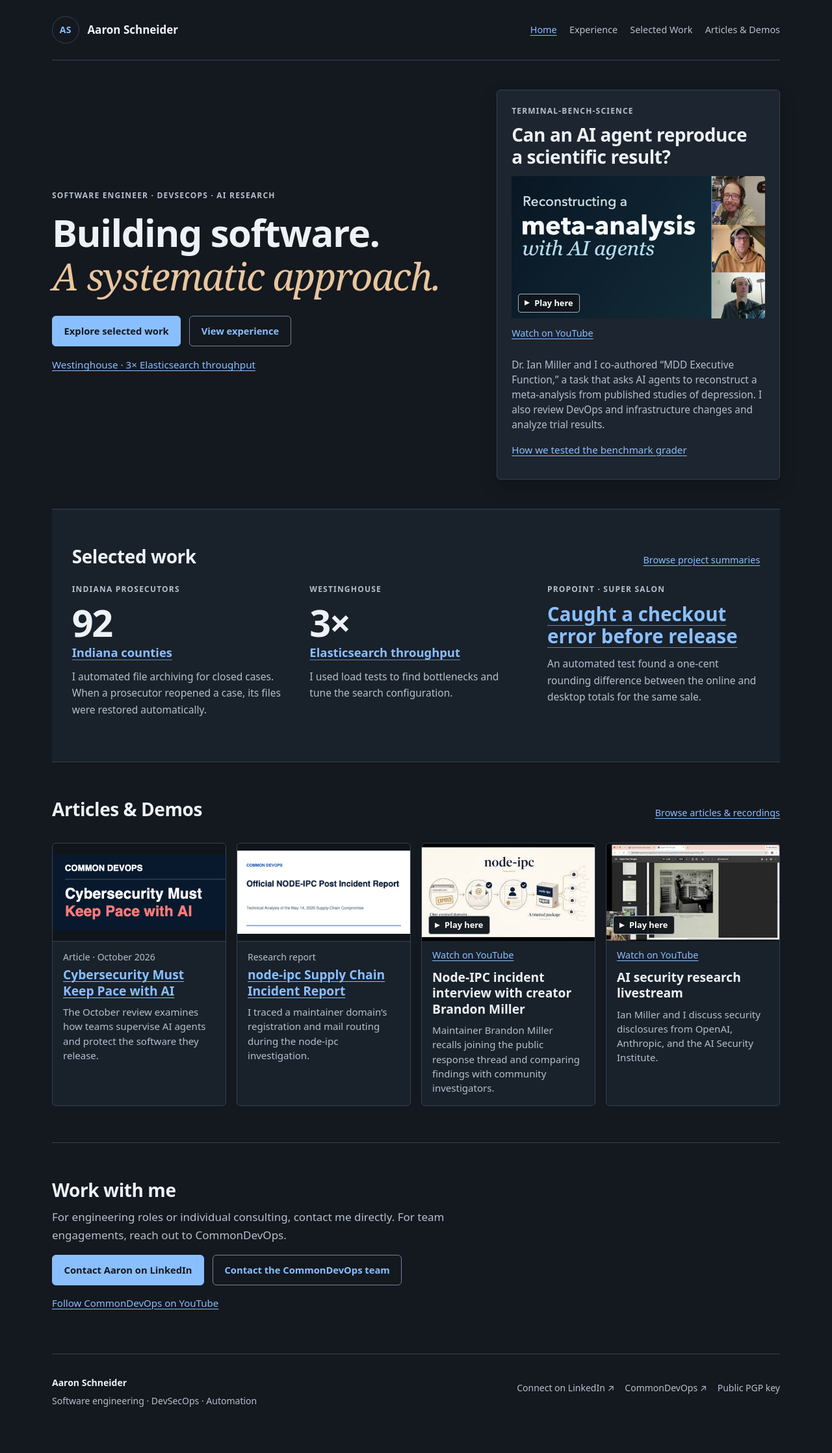
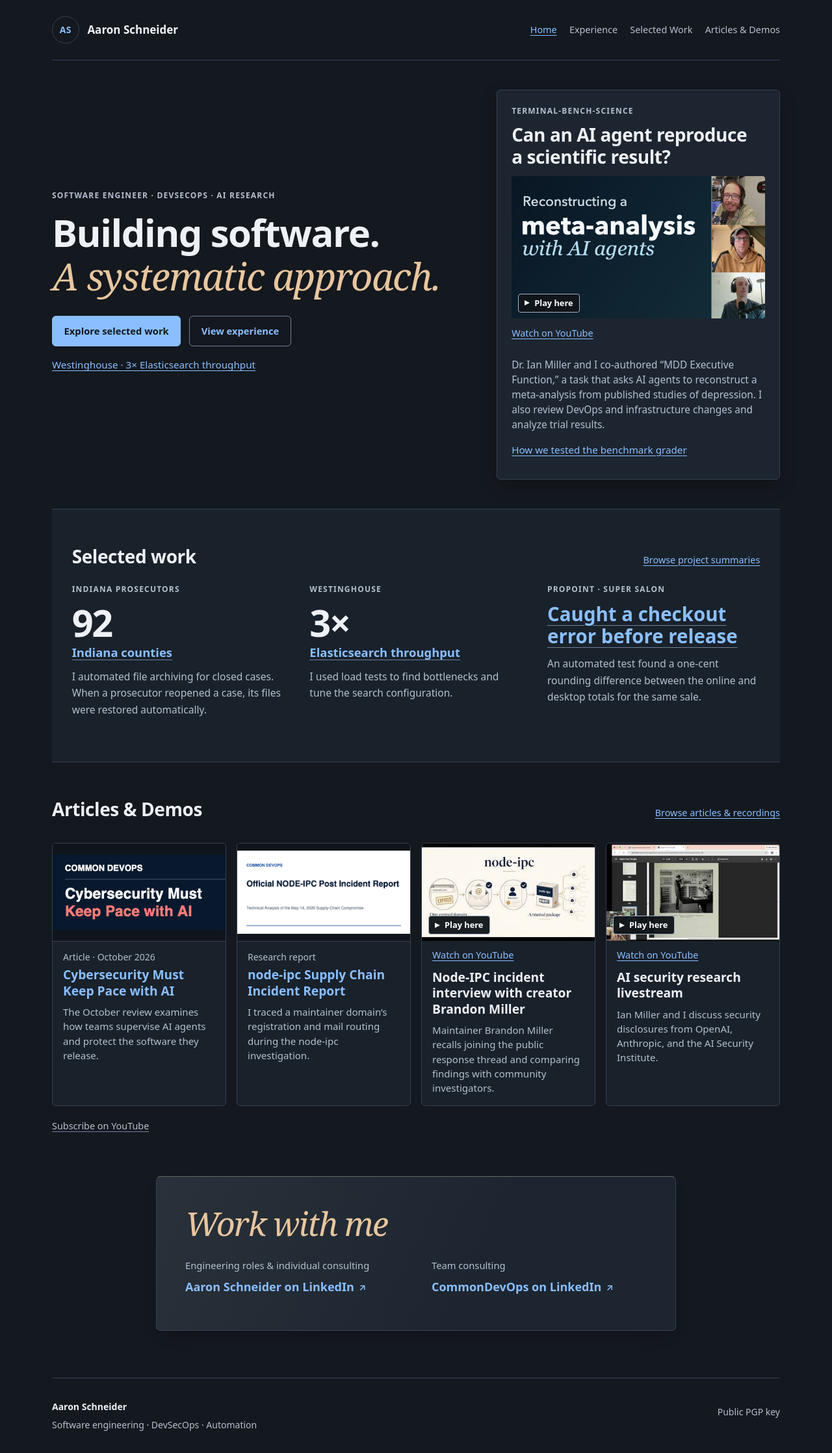
Before and after one commit to schneidergithub/schneidergithub.github.io, a Jekyll site: the page built from index.md, in a window 1280 px wide. Shown: the whole page at 65% size. Built offline with Jekyll 4.4.1, drawn with Linux system fonts in a browser that asks for light colours; before the commit the page ends 2199 px from its top, so only the background shows below that.

Commit message:
Give the homepage a compact contact card and clarify publication links

```diff
--- a/_layouts/default.html
+++ b/_layouts/default.html
@@ -42,10 +42,10 @@
   <footer class="site-footer wrap">
     <div><strong>Aaron Schneider</strong><p>Software engineering · DevSecOps · Automation</p></div>
     <nav aria-label="Footer navigation">
-      {% unless page.layout == 'case-study' %}
+      {% if page.url != '/' and page.layout != 'case-study' %}
       <a href="https://www.linkedin.com/in/aarondrewschneider/">Connect on LinkedIn <span aria-hidden="true">↗</span></a>
       <a href="https://www.linkedin.com/company/commondevops/">CommonDevOps <span aria-hidden="true">↗</span></a>
-      {% endunless %}
+      {% endif %}
       <a href="{{ '/pgp/' | relative_url }}">Public PGP key</a>
     </nav>
   </footer>
--- a/assets/site.css
+++ b/assets/site.css
@@ -65,10 +65,56 @@ main{min-height:65vh}
 .feature-result .result-link{display:block;min-height:44px;color:var(--accent);font:inherit;text-decoration:none}
 .result-link .result-label,.result-statement .result-link{text-decoration:underline;text-decoration-color:var(--control-border);text-decoration-thickness:1px}
 .result-link:is(:hover,:focus-visible) .result-label,.result-statement .result-link:is(:hover,:focus-visible){text-decoration-color:currentColor}
-#connect h2{margin-bottom:.6rem}
-#connect>p{max-width:63ch;color:var(--muted)}
-#connect .actions{align-items:center;margin-top:1rem}
-#connect .channel-link{display:inline-flex;align-items:center;min-height:44px;margin-top:.35rem;font-size:.94rem}
+.section.contact-card {
+  max-width: 50rem;
+  margin: 0 auto clamp(2.5rem, 6vw, 4.5rem);
+  padding: clamp(1.25rem, 4vw, 2.75rem);
+  border: 1px solid var(--line);
+  border-block-start-color: #666865;
+  border-radius: 7px;
+  background: linear-gradient(115deg, #29313a, var(--panel) 62%);
+  box-shadow: 0 .85rem 1.8rem -.95rem rgb(0 0 0 / 40%);
+  overflow-wrap: anywhere;
+}
+.contact-card h2 {
+  margin: 0 0 clamp(1rem, 2.6vw, 1.65rem);
+  color: #e8c69e;
+  font: italic 400 clamp(2.1rem, 4.5vw, 3.15rem)/1.1 Georgia, "Times New Roman", serif;
+  letter-spacing: -.035em;
+}
+.contact-routes {
+  display: grid;
+  grid-template-columns: repeat(auto-fit, minmax(min(100%, 17rem), 1fr));
+  gap: .9rem clamp(1.2rem, 3.8vw, 3rem);
+  margin: 0;
+}
+.contact-route dt { color: var(--muted); font-size: .92rem; line-height: 1.45; }
+.contact-route dd { margin: 0; }
+.contact-route a {
+  display: inline-flex;
+  align-items: center;
+  gap: .4em;
+  min-height: 44px;
+  max-width: 100%;
+  color: var(--accent);
+  font-size: clamp(1rem, 1.6vw, 1.125rem);
+  font-weight: 600;
+  line-height: 1.4;
+  text-decoration: none;
+}
+.contact-route a::after { content: "↗" / ""; flex: none; font-size: .8em; }
+.contact-route a:is(:hover, :focus-visible) { text-decoration: underline; }
+#home-media > .channel-link {
+  display: inline-flex;
+  align-items: center;
+  min-height: 44px;
+  max-width: 100%;
+  margin-top: .5rem;
+  color: var(--muted);
+  font-size: .9rem;
+  text-decoration-color: var(--control-border);
+}
+#home-media > .channel-link:is(:hover, :focus-visible) { color: var(--accent); }
 .page-intro{padding-block:4rem 2.5rem;max-width:850px}
 .page-intro h1{font-size:clamp(2.5rem,5vw,3.75rem);max-width:none}
 .study-directory{display:block;margin-bottom:1.35rem}
@@ -354,8 +400,9 @@ figcaption{font-size:.875rem;line-height:1.5;color:var(--muted);padding-top:.7re
 .media-copy{padding:.9rem 1rem 0}
 .media-type{margin-bottom:.35rem;color:var(--muted);font-size:.875rem;line-height:1.4}
 .media-copy h3{font-size:clamp(1.1rem,1.5vw,1.25rem);line-height:1.28;margin-bottom:.55rem}
-.media-copy h3 a,.media-story h3{color:var(--accent);text-decoration:underline;text-decoration-thickness:1px;text-underline-offset:.18em}
-.media-story:hover h3,.media-story:focus-visible h3{color:var(--text);text-decoration-thickness:2px}
+.media-copy h3 a,.media-story h3,.publication-heading h3 a{color:var(--accent);text-decoration:none}
+.media-copy h3 a:is(:hover,:focus-visible),.media-story:is(:hover,:focus-visible) h3,
+.publication-heading h3 a:is(:hover,:focus-visible){text-decoration:underline;text-decoration-thickness:1px;text-underline-offset:.18em}
 .media-description{margin:0;padding:0 1rem 1rem;color:var(--muted);font-size:.94rem;line-height:1.48}
 .media-copy .media-description{padding-inline:0}
 #home-media .section-heading>a{display:inline-flex;align-items:center;min-height:44px}
@@ -423,9 +470,9 @@ figure{padding-inline:1.4rem}
 }
 
 @media(prefers-reduced-motion:no-preference){
-  .hero .button,#connect .button,.play-mark{transition:background-color 140ms ease-out,border-color 140ms ease-out}
+  .hero .button,.play-mark{transition:background-color 140ms ease-out,border-color 140ms ease-out}
 }
-.hero .button:not(.secondary):hover,#connect .button:not(.secondary):hover{background:#a5ceff;border-color:#a5ceff;filter:none}
+.hero .button:not(.secondary):hover{background:#a5ceff;border-color:#a5ceff;filter:none}
 @media(prefers-reduced-motion:reduce){*{scroll-behavior:auto!important}
 }
 
@@ -435,6 +482,10 @@ figure{padding-inline:1.4rem}
 a{color:inherit}
 .role{break-inside:avoid}
 .role li,.lead,.context{color:#333}
+.section.contact-card{margin:1rem 0;break-inside:avoid;border-color:#777;background:white;box-shadow:none}
+.contact-card h2,.contact-route dt,.contact-route a{color:#222}
+.contact-route a{display:block;min-height:0}
+.contact-route a::after{display:block;content:attr(href);margin-top:.15rem;font-size:.78em;font-weight:400}
 }
 
 
--- a/index.md
+++ b/index.md
@@ -70,15 +70,20 @@ permalink: /
     </article>
     {% endfor %}
   </div>
+  <a class="channel-link" href="https://www.youtube.com/@commondevops?sub_confirmation=1">Subscribe on YouTube</a>
 </section>
 
-<section class="section" id="connect" aria-labelledby="connect-title">
+<section class="section contact-card" id="connect" aria-labelledby="connect-title">
   <h2 id="connect-title">Work with me</h2>
-  <p>For engineering roles or individual consulting, contact me directly. For team engagements, reach out to CommonDevOps.</p>
-  <div class="actions">
-    <a class="button" href="https://www.linkedin.com/in/aarondrewschneider/">Contact Aaron on LinkedIn</a>
-    <a class="button secondary" href="https://www.linkedin.com/company/commondevops/">Contact the CommonDevOps team</a>
-  </div>
-  <a class="channel-link" href="https://www.youtube.com/@commondevops?sub_confirmation=1">Follow CommonDevOps on YouTube</a>
+  <dl class="contact-routes">
+    <div class="contact-route">
+      <dt>Engineering roles &amp; individual consulting</dt>
+      <dd><a href="https://www.linkedin.com/in/aarondrewschneider/">Aaron Schneider on LinkedIn</a></dd>
+    </div>
+    <div class="contact-route">
+      <dt>Team consulting</dt>
+      <dd><a href="https://www.linkedin.com/company/commondevops/">CommonDevOps on LinkedIn</a></dd>
+    </div>
+  </dl>
 </section>
 <script src="{{ '/assets/publications/video-player.js' | relative_url }}" defer></script>
```
Also changed, not shown: docs/roadmap.md (+2 -0 lines), scripts/check_publications.cjs (+82 -9 lines).
